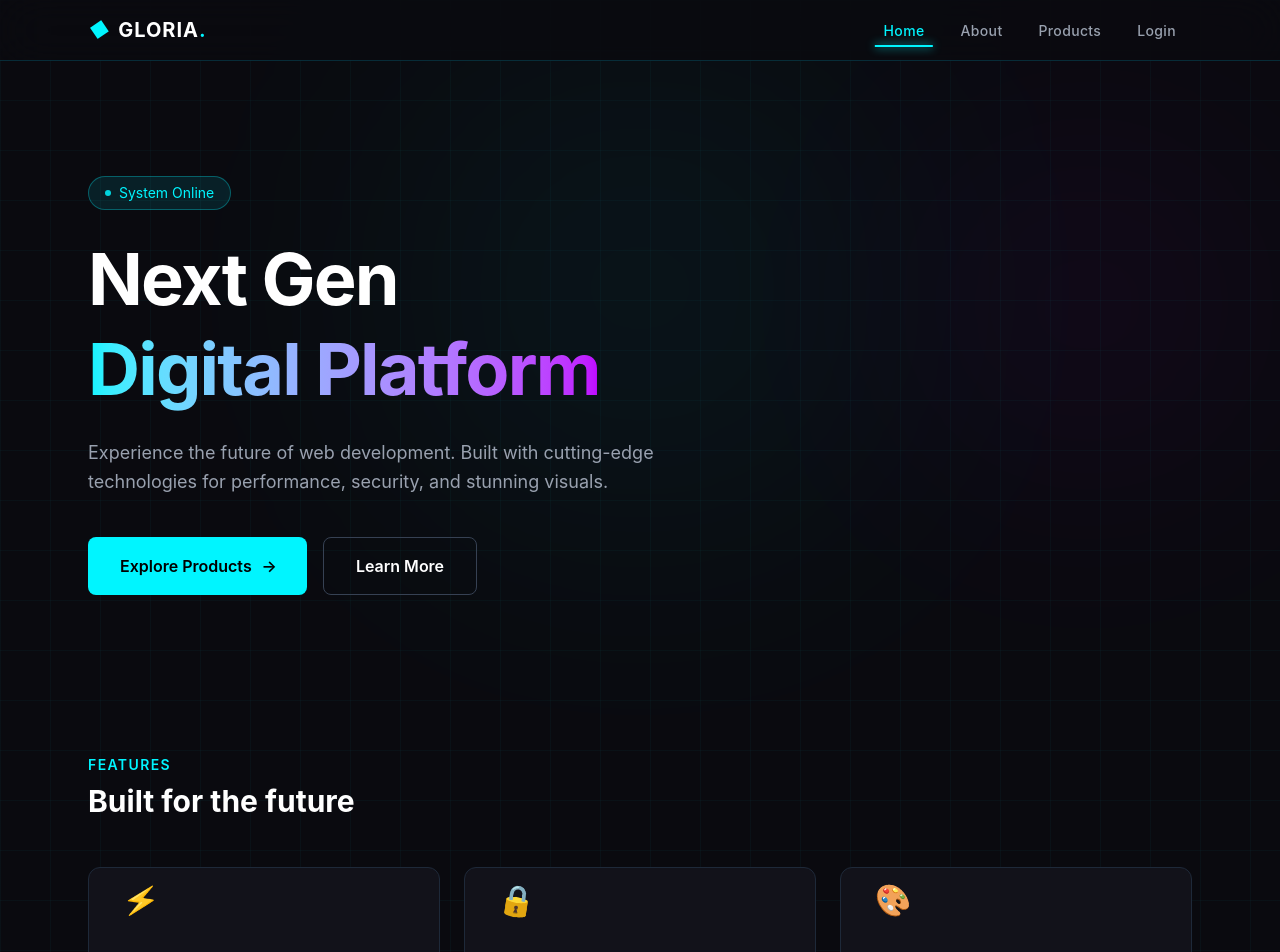
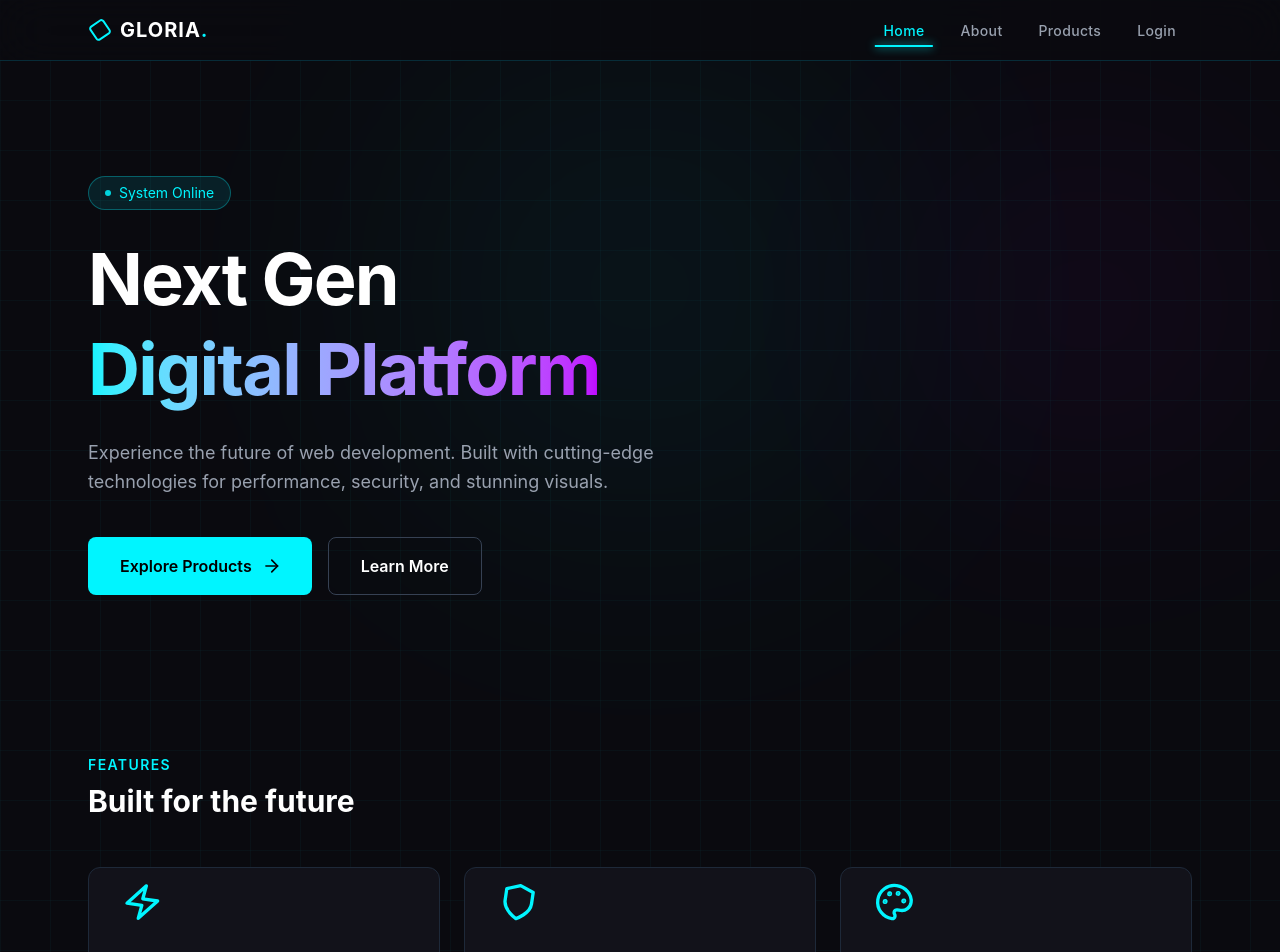
Before and after one commit to HamedSadim1/gloria, a React (Vite) app: page / in a window 1280 px wide. Shown: the top 952 px of the page. Built offline with nearby package versions, Linux system fonts and the light colour scheme.

Commit message:
feat: replace emojis with SVG icons for SSR compatibility

```diff
--- a/src/components/Footer.tsx
+++ b/src/components/Footer.tsx
@@ -1,9 +1,13 @@
+import { DiamondIcon } from "./Icons";
+
 const Footer = () => {
   return (
     <footer className="mt-auto border-t border-gray-800 bg-[#0a0a0f] py-8">
-      <div className="mx-auto flex max-w-6xl flex-col items-center justify-between gap-4 px-6 sm:flex-row">
+      <div className="mx-auto flex max-w-6xl flex-col items-center justify-between gap-4 px-4 sm:px-6 sm:flex-row">
         <div className="flex items-center gap-2 text-sm text-gray-500">
-          <span className="text-[#00f5ff]">◆</span>
+          <span className="text-[#00f5ff]">
+            <DiamondIcon className="h-4 w-4" />
+          </span>
           <span>
             GLORIA<span className="text-[#00f5ff]">.</span>
           </span>
--- a/src/components/Home.tsx
+++ b/src/components/Home.tsx
@@ -1,19 +1,20 @@
 import { Link } from "react-router-dom";
 import { motion } from "framer-motion";
+import { BoltIcon, ShieldIcon, PaletteIcon, ArrowRightIcon } from "./Icons";
 
 const features = [
   {
-    icon: "⚡",
+    Icon: BoltIcon,
     title: "Lightning Fast",
     desc: "Built with Vite for instant HMR and blazing builds",
   },
   {
-    icon: "🔒",
+    Icon: ShieldIcon,
     title: "Type Safe",
     desc: "Full TypeScript coverage for reliable code",
   },
   {
-    icon: "🎨",
+    Icon: PaletteIcon,
     title: "Modern Design",
     desc: "Glassmorphism UI with neon accents",
   },
@@ -92,11 +93,11 @@ const Home = () => {
           >
             <span className="relative z-10">Explore Products</span>
             <motion.span
-              className="relative z-10"
+              className="relative z-10 inline-flex"
               animate={{ x: [0, 5, 0] }}
               transition={{ duration: 1.5, repeat: Infinity }}
             >
-              →
+              <ArrowRightIcon className="h-5 w-5" />
             </motion.span>
           </Link>
           <Link
@@ -126,7 +127,7 @@ const Home = () => {
         </motion.div>
 
         <div className="grid grid-cols-1 gap-4 sm:gap-6 sm:grid-cols-2 lg:grid-cols-3">
-          {features.map(({ icon, title, desc }, index) => (
+          {features.map(({ Icon, title, desc }, index) => (
             <motion.div
               key={title}
               className="group rounded-xl border border-gray-800 bg-[#12121a] p-6 sm:p-8 transition-all duration-300 hover:border-[#00f5ff]/30 hover:bg-[#1a1a2e]"
@@ -137,7 +138,7 @@ const Home = () => {
               whileHover={{ y: -5 }}
             >
               <motion.div
-                className="mb-3 sm:mb-4 text-2xl sm:text-3xl"
+                className="mb-3 sm:mb-4 text-[#00f5ff]"
                 animate={{ rotate: [0, 10, -10, 0] }}
                 transition={{
                   duration: 4,
@@ -145,7 +146,7 @@ const Home = () => {
                   ease: "easeInOut",
                 }}
               >
-                {icon}
+                <Icon className="h-8 w-8 sm:h-10 sm:w-10" />
               </motion.div>
               <h3 className="mb-2 text-base sm:text-lg font-semibold text-white">
                 {title}
--- /dev/null
+++ b/src/components/Icons.tsx
@@ -0,0 +1,246 @@
+import type { SVGProps } from "react";
+
+type IconProps = SVGProps<SVGSVGElement>;
+
+export const BoltIcon = (props: IconProps) => (
+  <svg
+    viewBox="0 0 24 24"
+    fill="none"
+    stroke="currentColor"
+    strokeWidth={2}
+    strokeLinecap="round"
+    strokeLinejoin="round"
+    {...props}
+  >
+    <path d="M13 2L3 14h9l-1 8 10-12h-9l1-8z" />
+  </svg>
+);
+
+export const ShieldIcon = (props: IconProps) => (
+  <svg
+    viewBox="0 0 24 24"
+    fill="none"
+    stroke="currentColor"
+    strokeWidth={2}
+    strokeLinecap="round"
+    strokeLinejoin="round"
+    {...props}
+  >
+    <path d="M12 22s8-4 8-10V5l-8-3-8 3v7c0 6 8 10 8 10z" />
+  </svg>
+);
+
+export const PaletteIcon = (props: IconProps) => (
+  <svg
+    viewBox="0 0 24 24"
+    fill="none"
+    stroke="currentColor"
+    strokeWidth={2}
+    strokeLinecap="round"
+    strokeLinejoin="round"
+    {...props}
+  >
+    <circle cx="13.5" cy="6.5" r="0.5" fill="currentColor" />
+    <circle cx="17.5" cy="10.5" r="0.5" fill="currentColor" />
+    <circle cx="8.5" cy="7.5" r="0.5" fill="currentColor" />
+    <circle cx="6.5" cy="12.5" r="0.5" fill="currentColor" />
+    <path d="M12 2C6.5 2 2 6.5 2 12s4.5 10 10 10c.926 0 1.648-.746 1.648-1.688 0-.437-.18-.835-.437-1.125-.29-.289-.438-.652-.438-1.125a1.64 1.64 0 0 1 1.668-1.668h1.996c3.051 0 5.555-2.503 5.555-5.554C21.965 6.012 17.461 2 12 2z" />
+  </svg>
+);
+
+export const AtomIcon = (props: IconProps) => (
+  <svg
+    viewBox="0 0 24 24"
+    fill="none"
+    stroke="currentColor"
+    strokeWidth={2}
+    strokeLinecap="round"
+    strokeLinejoin="round"
+    {...props}
+  >
+    <circle cx="12" cy="12" r="1" fill="currentColor" />
+    <path d="M20.2 20.2c2.04-2.03.02-7.36-4.5-11.9-4.54-4.52-9.87-6.54-11.9-4.5-2.04 2.03-.02 7.36 4.5 11.9 4.54 4.52 9.87 6.54 11.9 4.5Z" />
+    <path d="M15.7 15.7c4.52-4.54 6.54-9.87 4.5-11.9-2.03-2.04-7.36-.02-11.9 4.5-4.52 4.54-6.54 9.87-4.5 11.9 2.03 2.04 7.36.02 11.9-4.5Z" />
+  </svg>
+);
+
+export const ChartBarIcon = (props: IconProps) => (
+  <svg
+    viewBox="0 0 24 24"
+    fill="none"
+    stroke="currentColor"
+    strokeWidth={2}
+    strokeLinecap="round"
+    strokeLinejoin="round"
+    {...props}
+  >
+    <path d="M3 3v18h18" />
+    <path d="M18 17V9" />
+    <path d="M13 17V5" />
+    <path d="M8 17v-3" />
+  </svg>
+);
+
+export const FolderIcon = (props: IconProps) => (
+  <svg
+    viewBox="0 0 24 24"
+    fill="none"
+    stroke="currentColor"
+    strokeWidth={2}
+    strokeLinecap="round"
+    strokeLinejoin="round"
+    {...props}
+  >
+    <path d="M20 20a2 2 0 0 0 2-2V8a2 2 0 0 0-2-2h-7.9a2 2 0 0 1-1.69-.9L9.6 3.9A2 2 0 0 0 7.93 3H4a2 2 0 0 0-2 2v13a2 2 0 0 0 2 2Z" />
+  </svg>
+);
+
+export const UsersIcon = (props: IconProps) => (
+  <svg
+    viewBox="0 0 24 24"
+    fill="none"
+    stroke="currentColor"
+    strokeWidth={2}
+    strokeLinecap="round"
+    strokeLinejoin="round"
+    {...props}
+  >
+    <path d="M16 21v-2a4 4 0 0 0-4-4H6a4 4 0 0 0-4 4v2" />
+    <circle cx="9" cy="7" r="4" />
+    <path d="M22 21v-2a4 4 0 0 0-3-3.87" />
+    <path d="M16 3.13a4 4 0 0 1 0 7.75" />
+  </svg>
+);
+
+export const DiamondIcon = (props: IconProps) => (
+  <svg
+    viewBox="0 0 24 24"
+    fill="none"
+    stroke="currentColor"
+    strokeWidth={2}
+    strokeLinecap="round"
+    strokeLinejoin="round"
+    {...props}
+  >
+    <path d="M2.7 10.3a2.41 2.41 0 0 0 0 3.41l7.59 7.59a2.41 2.41 0 0 0 3.41 0l7.59-7.59a2.41 2.41 0 0 0 0-3.41l-7.59-7.59a2.41 2.41 0 0 0-3.41 0Z" />
+  </svg>
+);
+
+export const ArrowRightIcon = (props: IconProps) => (
+  <svg
+    viewBox="0 0 24 24"
+    fill="none"
+    stroke="currentColor"
+    strokeWidth={2}
+    strokeLinecap="round"
+    strokeLinejoin="round"
+    {...props}
+  >
+    <path d="M5 12h14" />
+    <path d="m12 5 7 7-7 7" />
+  </svg>
+);
+
+export const ArrowLeftIcon = (props: IconProps) => (
+  <svg
+    viewBox="0 0 24 24"
+    fill="none"
+    stroke="currentColor"
+    strokeWidth={2}
+    strokeLinecap="round"
+    strokeLinejoin="round"
+    {...props}
+  >
+    <path d="m12 19-7-7 7-7" />
+    <path d="M19 12H5" />
+  </svg>
+);
+
+export const StarIcon = (props: IconProps) => (
+  <svg
+    viewBox="0 0 24 24"
+    fill="none"
+    stroke="currentColor"
+    strokeWidth={2}
+    strokeLinecap="round"
+    strokeLinejoin="round"
+    {...props}
+  >
+    <polygon points="12 2 15.09 8.26 22 9.27 17 14.14 18.18 21.02 12 17.77 5.82 21.02 7 14.14 2 9.27 8.91 8.26 12 2" />
+  </svg>
+);
+
+export const ActivityIcon = (props: IconProps) => (
+  <svg
+    viewBox="0 0 24 24"
+    fill="none"
+    stroke="currentColor"
+    strokeWidth={2}
+    strokeLinecap="round"
+    strokeLinejoin="round"
+    {...props}
+  >
+    <path d="M22 12h-4l-3 9L9 3l-3 9H2" />
+  </svg>
+);
+
+export const ZapIcon = (props: IconProps) => (
+  <svg
+    viewBox="0 0 24 24"
+    fill="none"
+    stroke="currentColor"
+    strokeWidth={2}
+    strokeLinecap="round"
+    strokeLinejoin="round"
+    {...props}
+  >
+    <path d="M4 14a1 1 0 0 1-.78-1.63l9.9-10.2a.5.5 0 0 1 .86.46l-1.92 6.02A1 1 0 0 0 13 10h7a1 1 0 0 1 .78 1.63l-9.9 10.2a.5.5 0 0 1-.86-.46l1.92-6.02A1 1 0 0 0 11 14z" />
+  </svg>
+);
+
+export const GaugeIcon = (props: IconProps) => (
+  <svg
+    viewBox="0 0 24 24"
+    fill="none"
+    stroke="currentColor"
+    strokeWidth={2}
+    strokeLinecap="round"
+    strokeLinejoin="round"
+    {...props}
+  >
+    <path d="m12 14 4-4" />
+    <path d="M3.34 19a10 10 0 1 1 17.32 0" />
+  </svg>
+);
+
+export const HardDriveIcon = (props: IconProps) => (
+  <svg
+    viewBox="0 0 24 24"
+    fill="none"
+    stroke="currentColor"
+    strokeWidth={2}
+    strokeLinecap="round"
+    strokeLinejoin="round"
+    {...props}
+  >
+    <line x1="22" x2="2" y1="12" y2="12" />
+    <path d="M5.45 5.11 2 12v6a2 2 0 0 0 2 2h16a2 2 0 0 0 2-2v-6l-3.45-6.89A2 2 0 0 0 16.76 4H7.24a2 2 0 0 0-1.79 1.11z" />
+    <line x1="6" x2="6.01" y1="16" y2="16" />
+    <line x1="10" x2="10.01" y1="16" y2="16" />
+  </svg>
+);
+
+export const CircleDotIcon = (props: IconProps) => (
+  <svg
+    viewBox="0 0 24 24"
+    fill="none"
+    stroke="currentColor"
+    strokeWidth={2}
+    strokeLinecap="round"
+    strokeLinejoin="round"
+    {...props}
+  >
+    <circle cx="12" cy="12" r="10" />
+    <circle cx="12" cy="12" r="1" />
+  </svg>
+);
--- a/src/components/Login.tsx
+++ b/src/components/Login.tsx
@@ -1,6 +1,7 @@
 import { useState, type FC } from "react";
 import { useNavigate } from "react-router-dom";
 import { motion } from "framer-motion";
+import { DiamondIcon } from "./Icons";
 
 const Login: FC = () => {
   const [name, setName] = useState("");
@@ -39,11 +40,11 @@ const Login: FC = () => {
           transition={{ duration: 0.6, delay: 0.2 }}
         >
           <motion.div
-            className="mb-4 inline-flex h-12 sm:h-16 w-12 sm:w-16 items-center justify-center rounded-xl sm:rounded-2xl border border-[#00f5ff]/30 bg-[#00f5ff]/10 text-xl sm:text-2xl text-[#00f5ff]"
+            className="mb-4 inline-flex h-12 sm:h-16 w-12 sm:w-16 items-center justify-center rounded-xl sm:rounded-2xl border border-[#00f5ff]/30 bg-[#00f5ff]/10 text-[#00f5ff]"
             animate={{ rotate: [0, 5, -5, 0] }}
             transition={{ duration: 4, repeat: Infinity, ease: "easeInOut" }}
           >
-            ◆
+            <DiamondIcon className="h-6 w-6 sm:h-8 sm:w-8" />
           </motion.div>
           <h1 className="mb-2 text-xl sm:text-2xl font-bold text-white">
             Welcome Back
--- a/src/components/Navbar.tsx
+++ b/src/components/Navbar.tsx
@@ -1,6 +1,7 @@
 import { useState } from "react";
 import { Link, NavLink } from "react-router-dom";
 import { motion, AnimatePresence } from "framer-motion";
+import { DiamondIcon } from "./Icons";
 
 const navLinks = [
   { to: "/", label: "Home" },
@@ -29,7 +30,7 @@ const Navbar = () => {
             animate={{ rotate: [0, 360] }}
             transition={{ duration: 20, repeat: Infinity, ease: "linear" }}
           >
-            ◆
+            <DiamondIcon className="h-5 w-5 sm:h-6 sm:w-6" />
           </motion.span>
           <span>
             GLORIA<span className="text-[#00f5ff]">.</span>
```
Also changed, not shown: src/components/About.tsx (+8 -7 lines), src/components/Dashboard.tsx (+23 -8 lines).
